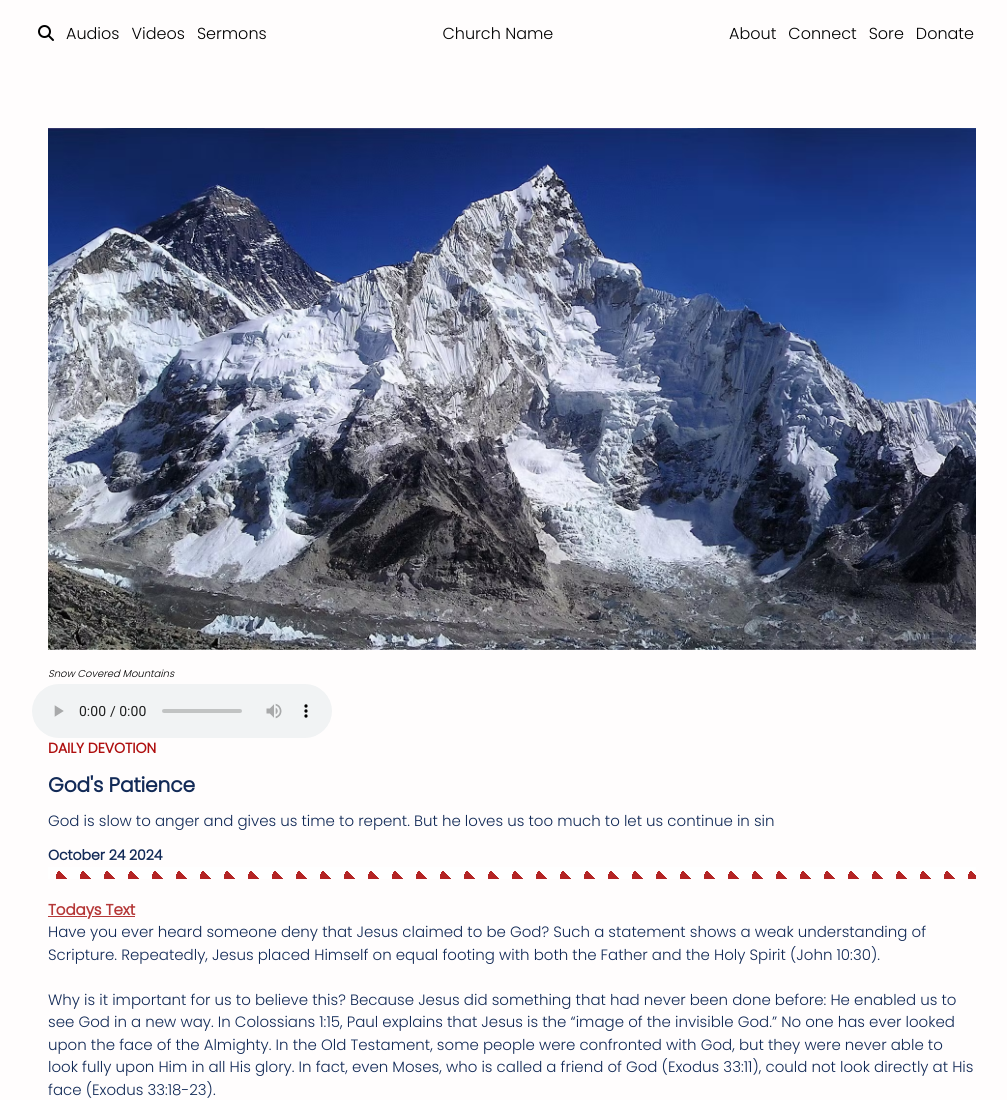
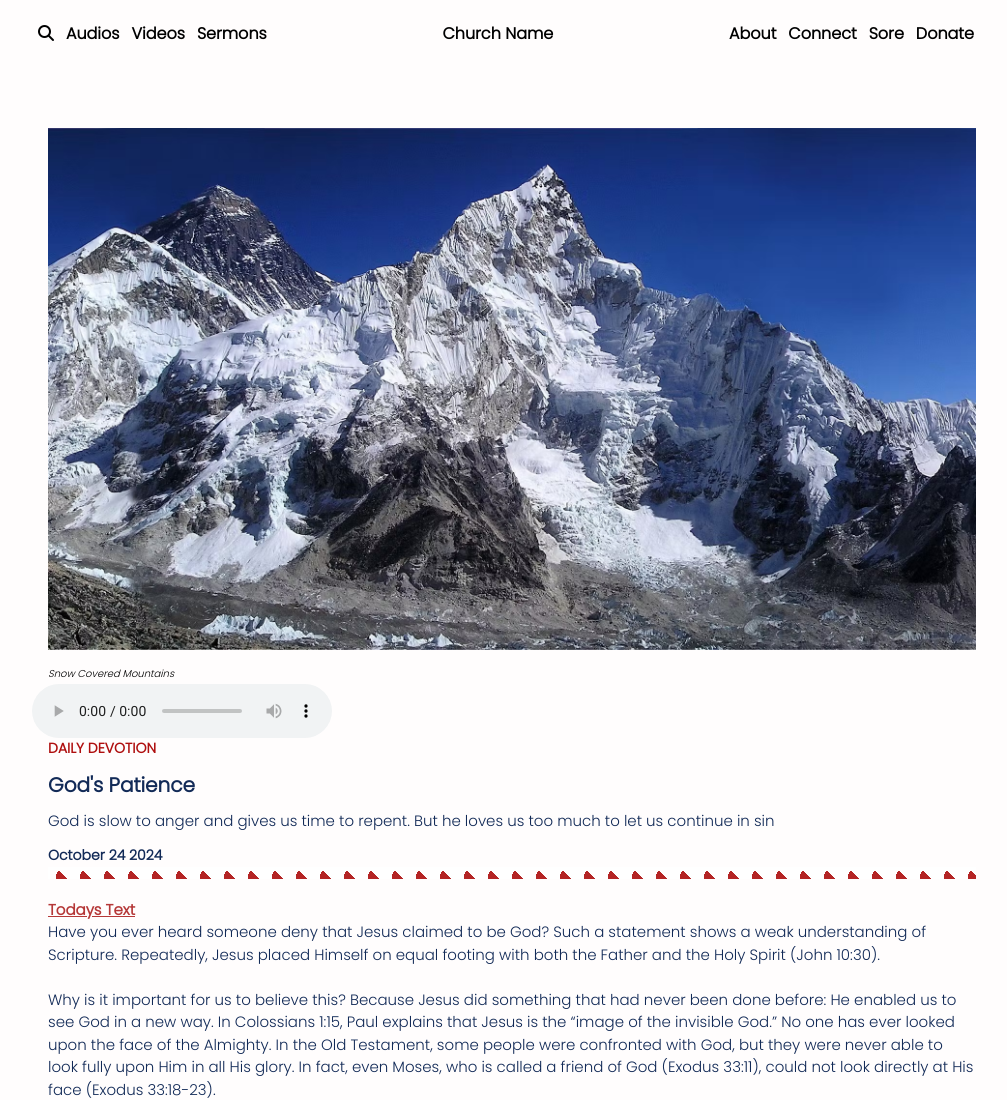
Before and after one commit to Munsa1/daily-devotional, a plain HTML site: page index.html in a window 1280 px wide. Shown: the top 1100 px of the page, without its empty margins (128-1135 px from the left). Drawn offline with nearby package versions, Linux system fonts and the light colour scheme; no server answers.

Commit message:
Initialize desktop styling and activate desktop search icon

```diff
--- a/app.js
+++ b/app.js
@@ -85,6 +85,7 @@ menuLinks.forEach((link) => {
 const searchContainer = document.getElementById('searchContainer');
 const closeSearch = document.getElementById('closeSearch');
 const openSearch = document.getElementById('openSearch');
+const openSearch2 = document.getElementById('openSearch2');
 
 // Function to toggle the search bar visibility
 function toggleSearch() {
@@ -96,3 +97,5 @@ closeSearch.addEventListener('click', toggleSearch);
 
 // Event listener for the open button (optional)
 openSearch.addEventListener('click', toggleSearch);
+
+openSearch2.addEventListener('click', toggleSearch);
--- a/index.html
+++ b/index.html
@@ -24,23 +24,23 @@
             <div class="desktop-view left-margin-desk right-margin-desk">
                 <div class="left-part">
                     <ul class="li d-flex">
-                        <li><a href=""><i class="fa-solid fa-magnifying-glass"></i></a></li>
-                        <li><a class="hover-effect" href="">Audios</a></li>
-                        <li><a class="hover-effect" href="">Videos</a></li>
-                        <li><a class="hover-effect" href="">Sermons</a></li>
+                        <li><a href="#"><i class="fa-solid fa-magnifying-glass" id="openSearch2"></i></a></li>
+                        <li><a class="hover-effect bold-links" href="">Audios</a></li>
+                        <li><a class="hover-effect bold-links" href="">Videos</a></li>
+                        <li><a class="hover-effect bold-links" href="">Sermons</a></li>
                     </ul>
                 </div>
                 <div class="mid-part">
                     <ul class="li d-flex">
-                        <li><a href="">Church Name</a></li>
+                        <li><a href="" class="bold-links">Church Name</a></li>
                     </ul>
                 </div>
                 <div class="right-part">
                     <ul class="li d-flex">
-                        <li><a class="hover-effect" href="">About</a></li>
-                        <li><a class="hover-effect" href="">Connect</a></li>
-                        <li><a class="hover-effect" href="">Sore</a></li>
-                        <li><a class="button-effect" href=""><button>Donate</button></a></li>
+                        <li><a class="hover-effect bold-links" href="">About</a></li>
+                        <li><a class="hover-effect bold-links" href="">Connect</a></li>
+                        <li><a class="hover-effect bold-links font-size-link" href="">Sore</a></li>
+                        <li><a class="button-effect bold-links font-size-link" href=""><button>Donate</button></a></li>
                     </ul>
                 </div>
             </div>
--- a/style.css
+++ b/style.css
@@ -619,6 +619,19 @@ form button {
 
   @media (min-width: 1024px){
 
+    /*Desktop Reusable Classes*/
+
+    .bold-links {
+        font-weight: 600;
+    }
+
+    .font-size-links {
+        font-size: 36px;
+    }
+
+
+    /*End of Desktop Reusable Classes*/
+
     .mobile-view {
         display: none;
     }
```
